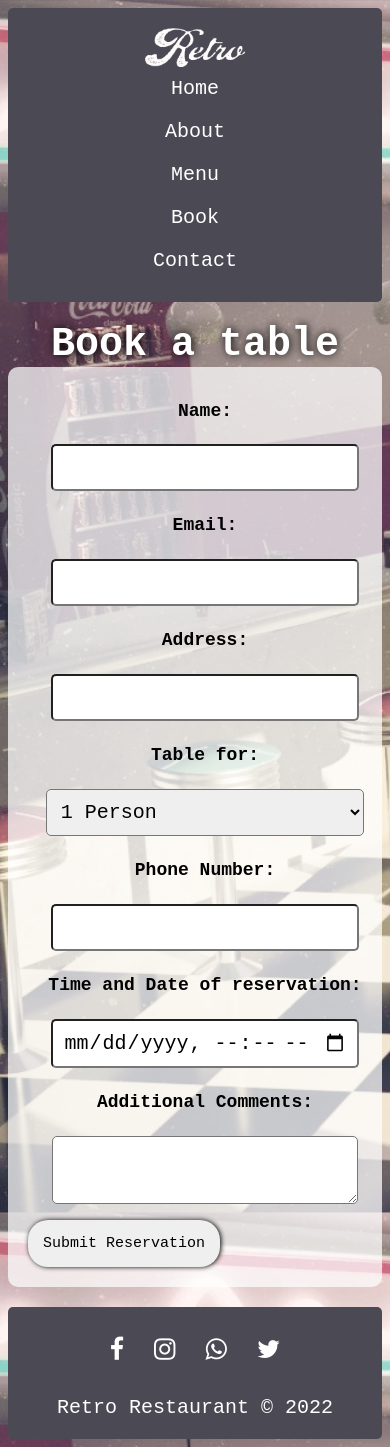
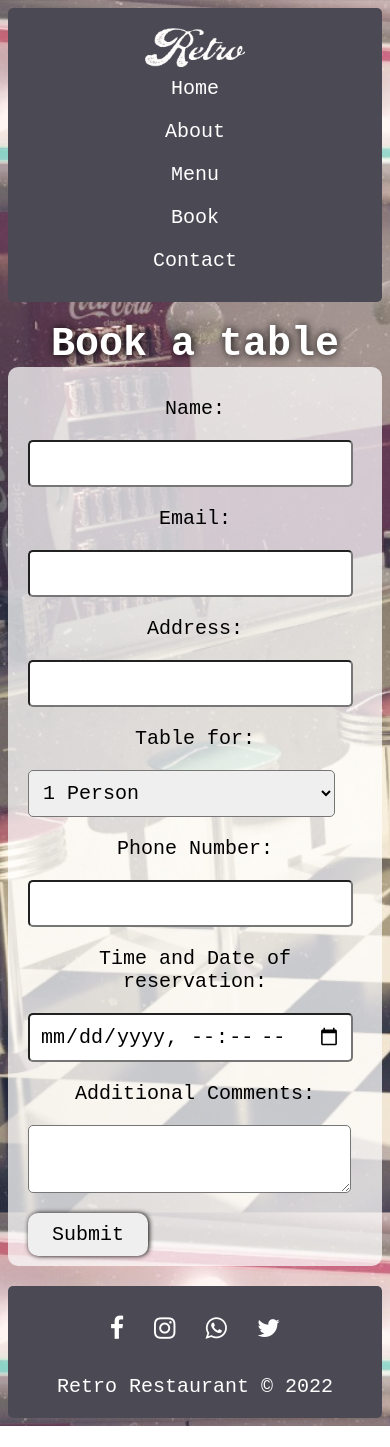
Before and after one commit to darioavila2022/react-restaurant-app, a React (Create React App) app: page /book in a window 390 px wide. After the commit the page ends 1426 px from the top, so only its background shows below. Built offline with nearby package versions, Linux system fonts and the light colour scheme.

Commit message:
Media queries update

```diff
--- a/src/components/book/book.css
+++ b/src/components/book/book.css
@@ -5,12 +5,10 @@
   color: white;
 }
 
-@media only screen and
-(max-width: 600px) {
+@media only screen and (max-width: 600px) {
 
   .book-title {
     margin: 0px;
     font-size: 40px;
   }
-
 }
--- a/src/components/book/form/Form.js
+++ b/src/components/book/form/Form.js
@@ -55,28 +55,26 @@ const Form = () => {
       </div>
 
       <form id="book-form" className="book-form" onSubmit={handleSubmit}>
-        <h4>Name:</h4>
+        <p>Name:</p>
         <input type="text" name="name" onChange={handleChange} />
-        <h4>Email:</h4>
+        <p>Email:</p>
         <input type="email" name="email" onChange={handleChange} />
-        <h4>Address:</h4>
+        <p>Address:</p>
         <input type="text" name="address" onChange={handleChange} />
-        {/* <h4>Number of people:</h4>
-        <input  type="range" min="1" max="5" name="peopleNumber" onChange={handleChange} /> */}
-        <h4>Table for:</h4>
+        <p>Table for:</p>
         <select name="peopleNumber" onChange={handleChange}>
           <option value="1">1 Person</option>
           <option value="2">2 People</option>
           <option value="3">3 People</option>
           <option value="4">4 People</option>
         </select>
-        <h4>Phone Number:</h4>
+        <p>Phone Number:</p>
         <input type="tel" name="phone" onChange={handleChange} />
-        <h4>Time and Date of reservation:</h4>
+        <p>Time and Date of reservation:</p>
         <input type="datetime-local" name="reservationTime" onChange={handleChange} />
-        <h4>Additional Comments:</h4>
+        <p>Additional Comments:</p>
         <textarea type="text" name="comments" onChange={handleChange} />
-        <button type="submit" className="submit-book">Submit Reservation</button>
+        <button type="submit" className="submit-btn">Submit</button>
       </form>
     </div>
   )
--- a/src/components/book/form/form.css
+++ b/src/components/book/form/form.css
@@ -1,40 +1,37 @@
 .book-form {
-  margin: 0px 900px 30px 100px;
-  padding: 50px 100px;
+  display: flex;
+  flex-flow: column wrap;
+  align-content: center;
+  margin-bottom: 50px;
   background-color: rgba(255, 255, 255, 0.73);
   border-radius: 10px;
 }
 
-.book-form input {
-  width: 99%;
+.book-form input,
+textarea {
+  width: 90%;
   border-radius: 5px;
   padding: 10px;
 }
 
 .book-form select {
-  width: 100%;
+  width: 92%;
   border-radius: 5px;
   padding: 10px;
 }
 
-.book-form textarea {
-  width: 99%;
-  border-radius: 5px;
+.submit-btn {
+  width: 120px;
   padding: 10px;
-}
-
-.submit-book {
-  padding: 15px 30px 15px 30px;
-  margin: 10px 10px 0px 0px;
-  border-radius: 20px;
+  margin-top: 20px;
+  border-radius: 10px;
   transition-duration: 0.4s;
   cursor: pointer;
   box-shadow: #000000 1px 0px 5px;
   border: none;
-  display: block;
 }
 
-.submit-book:hover {
+.submit-btn:hover {
   transform: scale(1.1);
   transition: 0.2s;
 }
@@ -88,29 +85,24 @@
 
   .book-form {
     margin: 0px;
-    padding: 10px 0px 10px 20px;
+    padding: 10px 20px;
   }
+}
 
-  .book-form h4 {
-    font-size: 18px;
+@media only screen and (min-width: 1200px) {
+
+  .book-form {
+    margin-left: 100px;
+    padding: 20px;
+    width: 50%;
   }
+}
 
-  .book-form input {
-    width: 80%;
-  }
+/* @media only screen and
+(max-width: 768px),
+(max-width: 992px),
+(max-width: 1200px)
 
-  .book-form select {
-    width: 90%;
-  }
+{
 
-  .book-form textarea {
-    width: 80%;
-  }
-
-  .submit-book {
-    margin: 10px 0px;
-    padding: 15px;
-    font-size: 15px;
-  }
-
-}
+} */
--- a/src/components/contact/Contact.js
+++ b/src/components/contact/Contact.js
@@ -55,8 +55,6 @@ function Contact() {
       <h1 className='contact-title'>Contact us</h1>
 
       <form id="contactForm" className="contact-form" onSubmit={handleSubmit}>
-        <p>Do you like food? Do you like the 80s? If yes, then this restaurant is for you.</p>
-
         <p>Name:</p>
         <input type="text" name="name" onChange={handleChange} />
         <p>Email:</p>
@@ -65,8 +63,7 @@ function Contact() {
         <input type="tel" name="phone" onChange={handleChange} />
         <p>Comment:</p>
         <textarea type="text" name="comment" onChange={handleChange} />
-
-        <button type="submit" className="submit-contact">Send comment</button>
+        <button type="submit" className="submit-btn">Submit</button>
         {/* <h2>Contact Details:</h2>
                 <p>80/A, Tubular Boulevard, New York, United States</p>
                 <p>+600600800900</p>
--- a/src/components/contact/contact.css
+++ b/src/components/contact/contact.css
@@ -4,43 +4,41 @@
     text-shadow: #000000 1px 0 10px;
     color: white;
 }
+
 .contact-form {
-    margin: 0px 900px 30px 100px;
-    padding: 50px 100px;
+    display: flex;
+    flex-flow: column wrap;
+    align-content: center;
+    margin-bottom: 50px;
     background-color: rgba(255, 255, 255, 0.73);
     border-radius: 10px;
 }
 
-.contact-form input {
-    width: 99%;
+.contact-form input,
+textarea {
+    width: 90%;
     border-radius: 5px;
     padding: 10px;
 }
 
-.contact-form textarea {
-    width: 99%;
-    border-radius: 5px;
+.submit-btn {
+    width: 120px;
     padding: 10px;
-}
-
-.submit-contact {
-    padding: 15px 30px 15px 30px;
-    margin: 10px 10px 0px 0px;
-    border-radius: 20px;
+    margin-top: 20px;
+    border-radius: 10px;
     transition-duration: 0.4s;
     cursor: pointer;
     box-shadow: #000000 1px 0px 5px;
     border: none;
-    display: block;
 }
 
-.submit-contact:hover {
+.submit-btn:hover {
     transform: scale(1.1);
     transition: 0.2s;
 }
 
-@media only screen and
-(max-width: 600px) {
+@media only screen and (max-width: 600px) {
+
     .contact-title {
         margin: 0px;
         font-size: 40px;
@@ -48,31 +46,15 @@
 
     .contact-form {
         margin: 0px;
-        padding: 10px 0px 10px 20px;
+        padding: 10px 20px;
     }
+}
 
-    .contact-form input {
-        width: 80%
+@media only screen and (min-width: 1200px) {
+
+    .contact-form {
+        margin-left: 100px;
+        padding: 20px;
+        width: 50%;
     }
-
-    .contact-form textarea {
-        width: 80%;
-    }
-
-    .submit-contact {
-        padding: 15px 30px 15px 30px;
-        margin: 10px 10px 0px 0px;
-        border-radius: 20px;
-        transition-duration: 0.4s;
-        cursor: pointer;
-        box-shadow: #000000 1px 0px 5px;
-        border: none;
-        display: block;
-    }
-
-    .submit-contact {
-        margin: 10px 0px;
-        padding: 15px;
-        font-size: 15px;
-      }
 }
--- a/src/components/home/home.css
+++ b/src/components/home/home.css
@@ -46,7 +46,7 @@
 }
 
 @media only screen and
-(max-width: 600px) {
+(max-width: 767px) {
 
     .home-container{
         margin: 0px;
@@ -57,8 +57,6 @@
     }
 
     .home-img {
-        /* width: 100%;
-        margin: 0px; */
         width: 100%;
         height: 450px;
         object-fit: cover;
@@ -74,6 +72,16 @@
     }
 }
 
+@media only screen and
+(max-width: 768px),
+(max-width: 1023px)
+{
+    .home-img {
+        width: 100%;
+    }
+
+}
+
 /* @media only screen and
 (min-width: 600px),
 (min-width: 768px),
```
